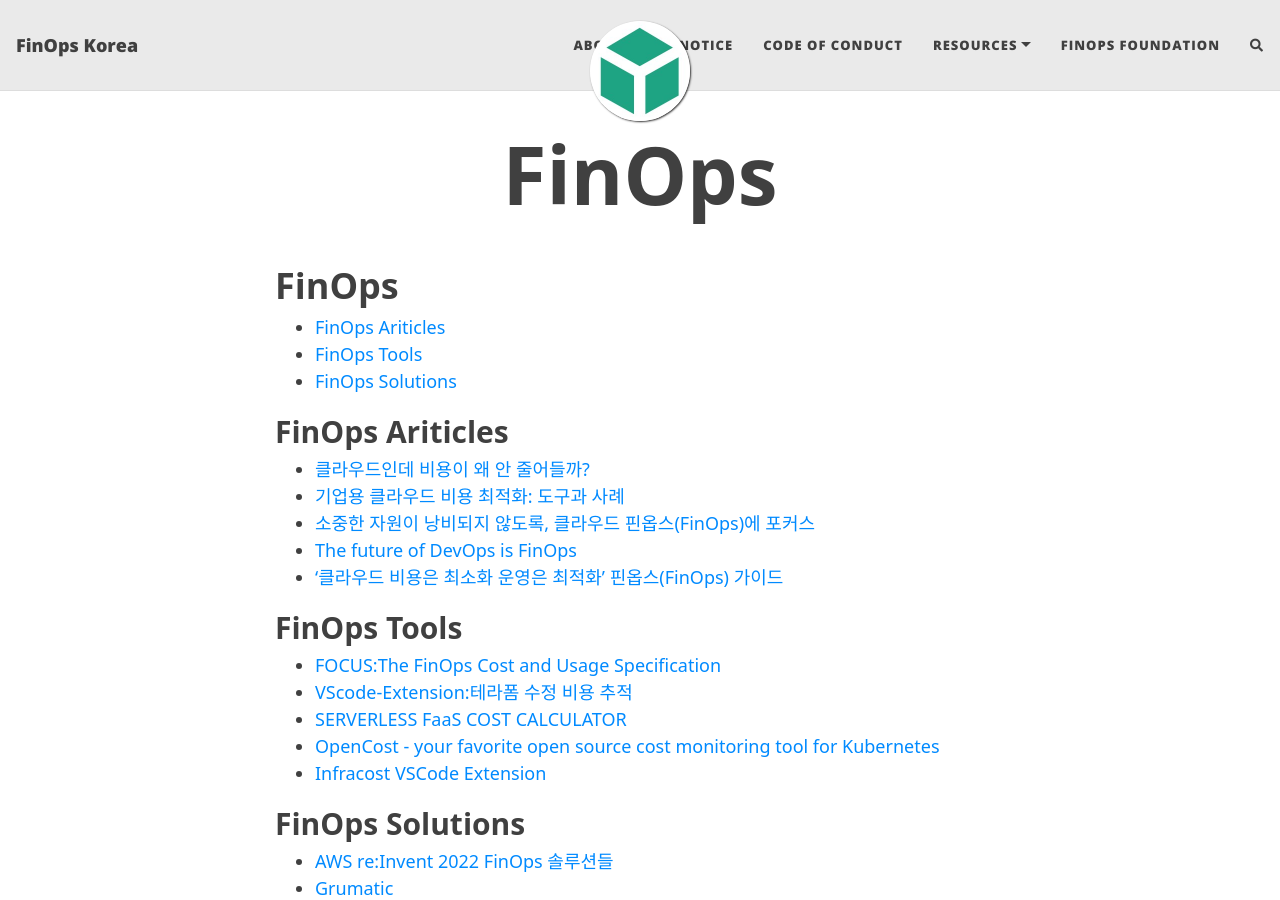
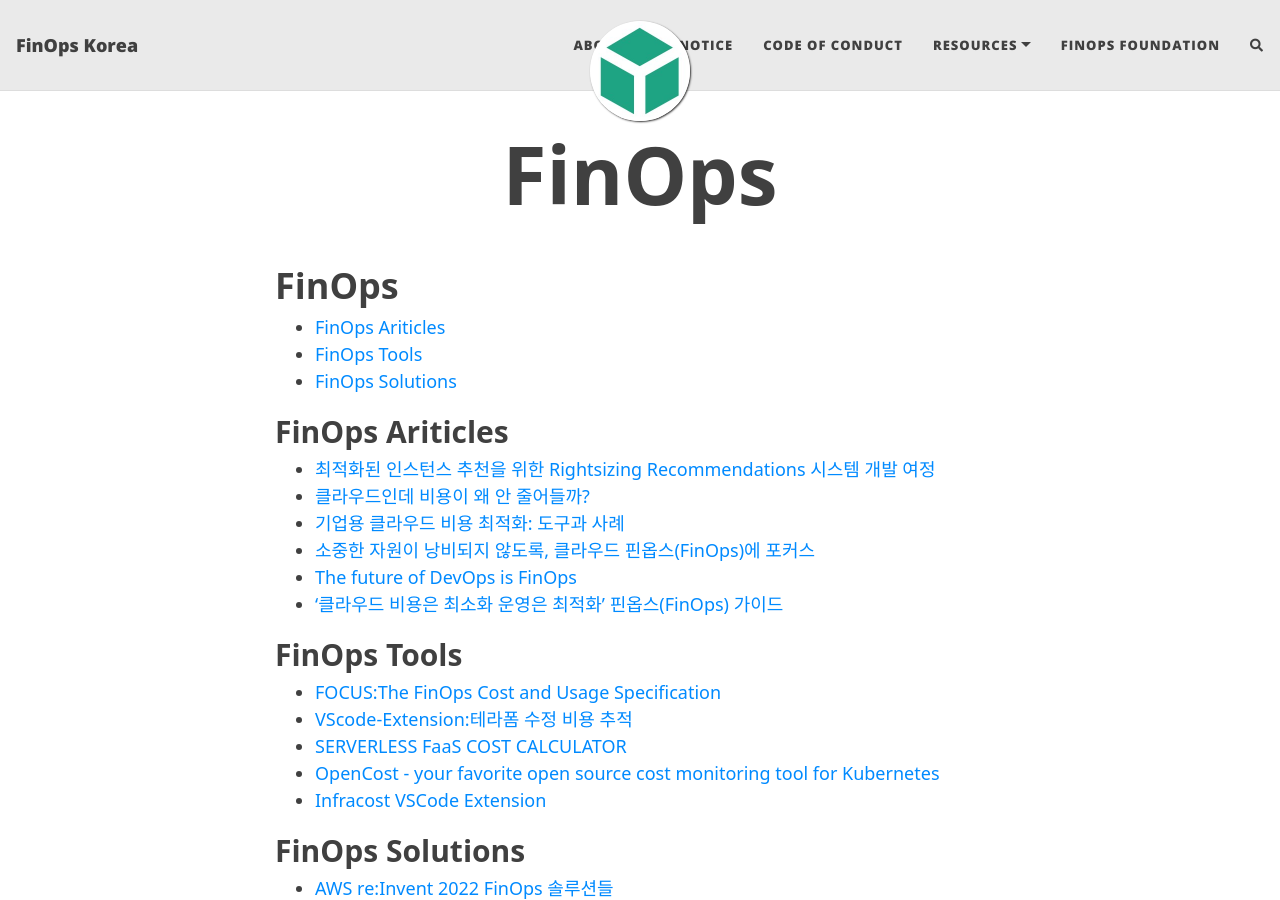
Before and after one commit to FinOpsKR/finopskr.github.io, a Jekyll site: the page built from finops.md, in a window 1280 px wide and 900 px high. Built offline with Jekyll 4.4.1, drawn with Linux system fonts in a browser that asks for light colours; nearby versions of some CDN libraries; comment, search, counter and statistics services are not loaded.

Commit message:
Update finops.md

```diff
--- a/finops.md
+++ b/finops.md
@@ -10,6 +10,7 @@
 - [FinOps Solutions](#finops-solutions)
 
 ## FinOps Ariticles
+- [최적화된 인스턴스 추천을 위한 Rightsizing Recommendations 시스템 개발 여정](https://techblog.woowahan.com/19685/)
 - [클라우드인데 비용이 왜 안 줄어들까?](https://post.naver.com/viewer/postView.naver?volumeNo=32191135)
 - [기업용 클라우드 비용 최적화: 도구과 사례](https://slownews.kr/79903)
 - [소중한 자원이 낭비되지 않도록, 클라우드 핀옵스(FinOps)에 포커스](https://www.samsungsds.com/kr/techreport/cloud-finops.html)
```
